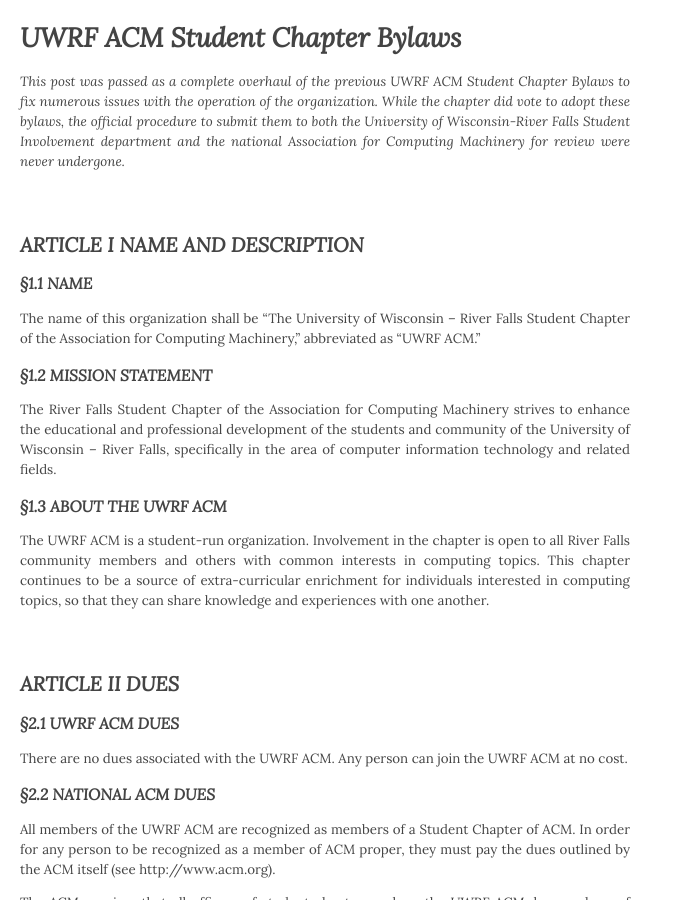
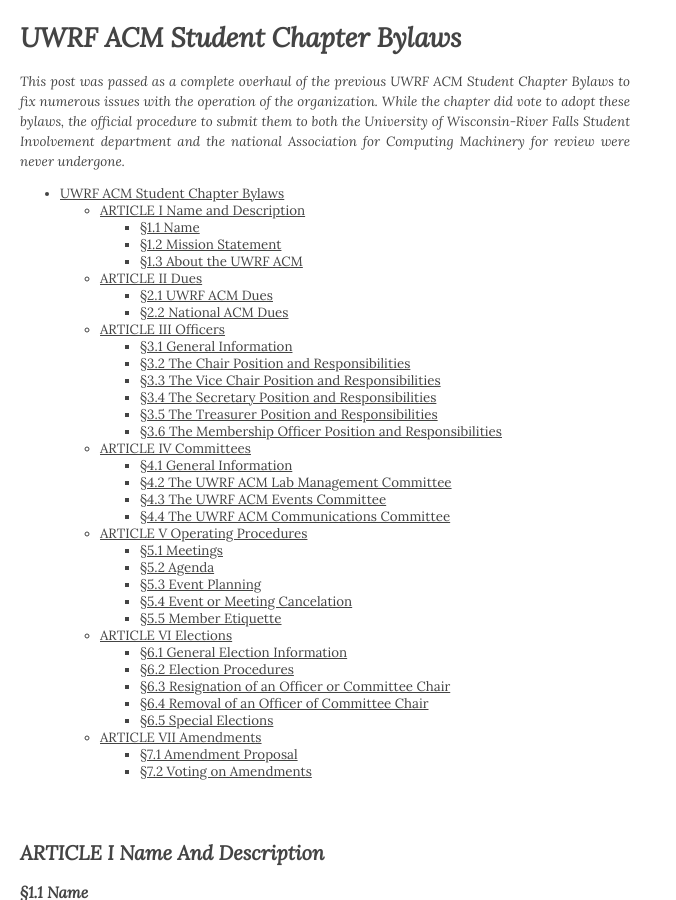
Before and after one commit to una-ada/anarchy.website, a Jekyll site: the page built from _posts/2016-02-24-acm-bylaws.md, in a window 1280 px wide and 900 px high. Shown: the whole window, without its empty margins (0-676 px from the left). Built offline with Jekyll 4.4.1, drawn with Linux system fonts in a browser that asks for light colours; some web fonts are replaced; our own code applies the rules of GitHub Pages for plain Markdown files; some of the changed text lies outside the part shown.

Commit message:
Changed title cases

```diff
--- a/_posts/2016-02-24-acm-bylaws.md
+++ b/_posts/2016-02-24-acm-bylaws.md
@@ -11,22 +11,26 @@
 department and the national Association for Computing Machinery for review were
 never undergone.*
 
-## ARTICLE I NAME AND DESCRIPTION
 
-### §1.1 NAME
+* toc
+{:toc}
+
+## ARTICLE I Name and Description
+
+### §1.1 Name
 
 The name of this organization shall be “The University of Wisconsin – River
 Falls Student Chapter of the Association for Computing Machinery,” abbreviated
 as “UWRF ACM.”
 
-### §1.2 MISSION STATEMENT
+### §1.2 Mission Statement
 
 The River Falls Student Chapter of the Association for Computing Machinery
 strives to enhance the educational and professional development of the students
 and community of the University of Wisconsin – River Falls, specifically in the
 area of computer information technology and related fields.
 
-### §1.3 ABOUT THE UWRF ACM
+### §1.3 About the UWRF ACM
 
 The UWRF ACM is a student-run organization. Involvement in the chapter is open
 to all River Falls community members and others with common interests in
@@ -34,14 +38,14 @@
 enrichment for individuals interested in computing topics, so that they can
 share knowledge and experiences with one another.
 
-## ARTICLE II DUES
+## ARTICLE II Dues
 
-### §2.1 UWRF ACM DUES
+### §2.1 UWRF ACM Dues
 
 There are no dues associated with the UWRF ACM. Any person can join the UWRF ACM
 at no cost.
 
-### §2.2 NATIONAL ACM DUES
+### §2.2 National ACM Dues
 
 All members of the UWRF ACM are recognized as members of a Student Chapter of
 ACM. In order for any person to be recognized as a member of ACM proper, they
@@ -50,9 +54,9 @@
 The ACM requires that all officers of student chapter, such as the UWRF ACM, be
 members of ACM proper and pay the appropriate dues.
 
-## ARTICLE III OFFICERS
+## ARTICLE III Officers
 
-### §3.1 GENERAL INFORMATION
+### §3.1 General Information
 
 The officers of the UWRF ACM are responsible for the overall cohesiveness and
 operation of the organization. They are the official representatives of the UWRF
@@ -62,7 +66,7 @@
 member. All UWRF ACM officers are chosen by an annual election and serve in
 terms of one year.
 
-### §3.2 THE CHAIR POSITION AND RESPONSIBILITIES
+### §3.2 The Chair Position and Responsibilities
 
 The Chair (fka President) of the UWRF ACM leads the UWRF ACM on campus. The
 Chair must exercise leadership and serve as liaison between students, faculty,
@@ -83,7 +87,7 @@
 7.	Revising the bylaws of the UWRF ACM with the members of the UWRF ACM a
     minimum of once per year.
 
-### §3.3 THE VICE CHAIR POSITION AND RESPONSIBILITIES
+### §3.3 The Vice Chair Position and Responsibilities
 
 The Vice Chair (fka Vice President) of the UWRF ACM works closely with the Chair
 to aid in leading the organization. The Vice Chair may assume the
@@ -92,7 +96,7 @@
 The responsibilities of the UWRF ACM Vice Chair include:
 1.	Presiding over weekly meetings in the absence of the Chair.
 
-### §3.4 THE SECRETARY POSITION AND RESPONSIBILITIES
+### §3.4 The Secretary Position and Responsibilities
 
 The Secretary of the UWRF ACM is responsible for all the records of the
 organization. The Secretary must be organized and able to plan ahead.
@@ -107,7 +111,7 @@
 5.	Distributing the minutes of each UWRF ACM meeting to all members of the UWRF
     ACM.
 
-### §3.5 THE TREASURER POSITION AND RESPONSIBILITIES
+### §3.5 The Treasurer Position and Responsibilities
 
 The Treasurer of the UWRF ACM is responsible for maintaining all financial
 records for the organization.
@@ -120,7 +124,8 @@
 3.	Paying all bills owed by the UWRF ACM promptly.
 4.	Communicating with the department secretary concerning financial matters.
 
-### §3.6 THE MEMBERSHIP OFFICER POSITION AND RESPONSIBILITIES
+### §3.6 The Membership Officer Position and Responsibilities
+
 The Membership Officer of the UWRF ACM is responsible for maintaining a database
 of all members’ and officers’ contact information and meeting attendance.
 
@@ -129,9 +134,9 @@
 2.	Communicating with the ACM proper about the membership of the UWRF ACM, as
     well as about the current officers of the UWRF ACM.
 
-## ARTICLE IV COMMITTEES
+## ARTICLE IV Committees
 
-### §4.1 GENERAL INFORMATION
+### §4.1 General Information
 
 Within the UWRF ACM there are several committees to aid in the operation of the
 chapter. Each committee is headed by a chair. The chair of each committee is
@@ -139,7 +144,7 @@
 each committee is required to attend the regularly scheduled UWRF ACM officer
 meetings to update the officers about their respective committee.
 
-### §4.2 THE UWRF ACM LAB MANAGEMENT COMMITTEE
+### §4.2 The UWRF ACM Lab Management Committee
 
 The UWRF ACM Lab Management Committee is charged with maintaining the UWRF ACM’s
 lab in South Hall. This committee is headed by the Lab Manager; if nobody is
@@ -156,7 +161,8 @@
 4.	Maintaining the cleanliness and organization of the lab.
 5.	Organizing the lab’s hours and tutoring services.
 
-### §4.3 THE UWRF ACM EVENTS COMMITTEE
+### §4.3 The UWRF ACM Events Committee
+
 The UWRF ACM Events Committee is charged with organizing and running any events
 to be sponsored by, or participated in by, the members of the UWRF ACM. This
 committee is headed by the Events Committee Chair; if nobody is elected to serve
@@ -177,7 +183,7 @@
     2.	Coordinating the payment of any fees required by the event for the
         participation of UWRF ACM members.
 
-### §4.4 THE UWRF ACM COMMUNICATIONS COMMITTEE
+### §4.4 The UWRF ACM Communications Committee
 
 The UWRF ACM Communication Committee is charged with keeping all members of the
 UWRF ACM up to date on the activities of the chapter, as well as mediating
@@ -209,9 +215,9 @@
     OrgSync account updated to properly represent the current state of the
     chapter.
 
-## ARTICLE V OPERATING PROCEDURES
+## ARTICLE V Operating Procedures
 
-### §5.1 MEETINGS
+### §5.1 Meetings
 
 General member meetings for the UWRF ACM shall be held at an agreed time and
 interval that shall be voted upon during the first available week of the new
@@ -244,7 +250,7 @@
 committees duties may be discussed and directed during the general member
 meetings.
 
-### §5.2 AGENDA
+### §5.2 Agenda
 
 The UWRF ACM officers are to communicate with each other to decide upon the
 topics of each officer meeting and general member meeting. Any officer or
@@ -255,7 +261,7 @@
 would like to say about the topics on the agenda, therefore leading to more
 effective use of the meeting time.
 
-### §5.3 EVENT PLANNING
+### §5.3 Event Planning
 
 Ultimately, the coordination of any event is left up to the discretion of the
 UWRF ACM officers. However, it is recommended that the following procedure be
@@ -285,7 +291,7 @@
     another sponsor.
 6.	After acquiring the funding for the event,
 
-### §5.4 EVENT OR MEETING CANCELATION
+### §5.4 Event or Meeting Cancelation
 
 In the situation that an event or meeting must be canceled, there must be
 notification sent to the officers by the sponsor of the event no later than
@@ -301,7 +307,7 @@
 severe weather) or one that would lead to putting the attendees in danger (e.g.
 threats to the venue).
 
-### §5.5 MEMBER ETIQUETTE
+### §5.5 Member Etiquette
 
 All members represent the UWRF ACM and should act with appropriate behavior and
 respect on and off campus. All officers must demonstrate leadership and
@@ -309,9 +315,9 @@
 purpose of this organization is to engage students to expand their knowledge
 their knowledge of computer science and technology.
 
-## ARTICLE VI ELECTIONS
+## ARTICLE VI Elections
 
-### §6.1 GENERAL ELECTION INFORMATION
+### §6.1 General Election Information
 
 Elections for UWRF ACM officer and committee chair positions are to be held
 annually in April. Any UWRF student involved in the UWRF ACM is eligible to run
@@ -348,7 +354,7 @@
 recommended that there be any term limits so long as the officer remains
 qualified and reelected for the position.
 
-### §6.2 ELECTION PROCEDURES
+### §6.2 Election Procedures
 
 Throughout the March preceding each April election (the beginning of the
 election process) ACM members shall nominate candidates for officer or committee
@@ -387,7 +393,7 @@
 All officers and committee chairs begin their official term at the beginning of
 the academic year following the election.
 
-### §6.3 RESIGNATION OF AN OFFICER OR COMMITTEE CHAIR
+### §6.3 Resignation of an Officer or Committee Chair
 
 Any UWRF ACM officer or Committee Chair may resign from their position should
 they deem it necessary. In the case that an officer or committee chair decides
@@ -410,7 +416,7 @@
 A special election shall then be held at the following general member meeting to
 elect a replacement officer or committee chair.
 
-### §6.4 REMOVAL OF AN OFFICER OR COMMITTEE CHAIR
+### §6.4 Removal of an Officer of Committee Chair
 
 Any UWRF ACM officer or committee chair may be removed from their position if it
 is deemed necessary by the majority of the UWRF ACM members. In the case that a
@@ -441,7 +447,7 @@
 chair’s name] is unfit to serve in the position ([position held]), and should
 therefore be removed?” and the available answers must be “yes” and “no.”
 
-### §6.5 SPECIAL ELECTIONS
+### §6.5 Special Elections
 
 The procedure during the meeting at which a special election is to take place is
 the exact same as that during the regular annual elections. All officers and
@@ -449,9 +455,9 @@
 and end their term at the beginning of the academic year following the special
 election.
 
-## ARTICLE VII AMENDMENTS
+## ARTICLE VII Amendments
 
-### §7.1 AMENDMENT PROPOSAL
+### §7.1 Amendment Proposal
 
 Any current member of the UWRF ACM may propose an amendment to these bylaws. The
 proposal must be submitted in writing to all of the UWRF ACM officers. The UWRF
@@ -461,7 +467,7 @@
 the next officer meeting and the written amendment shall be made publicly
 available for all members to review.
 
-### §7.2 VOTING ON AMENDMENTS
+### §7.2 Voting on Amendments
 
 If the UWRF ACM officers decide to vote on a proposed amendment, a vote may take
 place at a regularly scheduled officer meeting. Only officers may vote on
```
